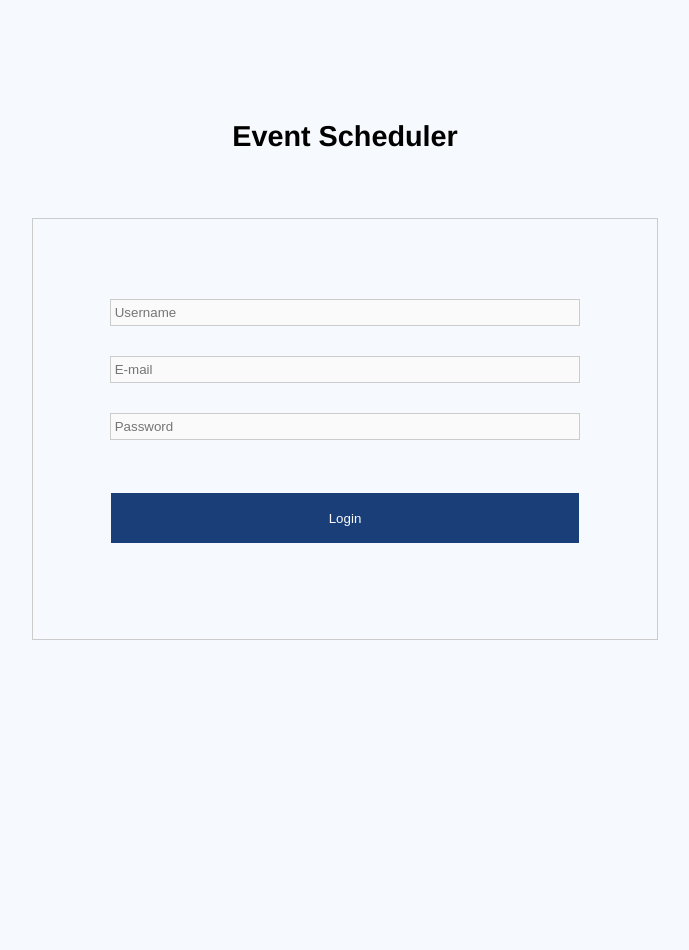
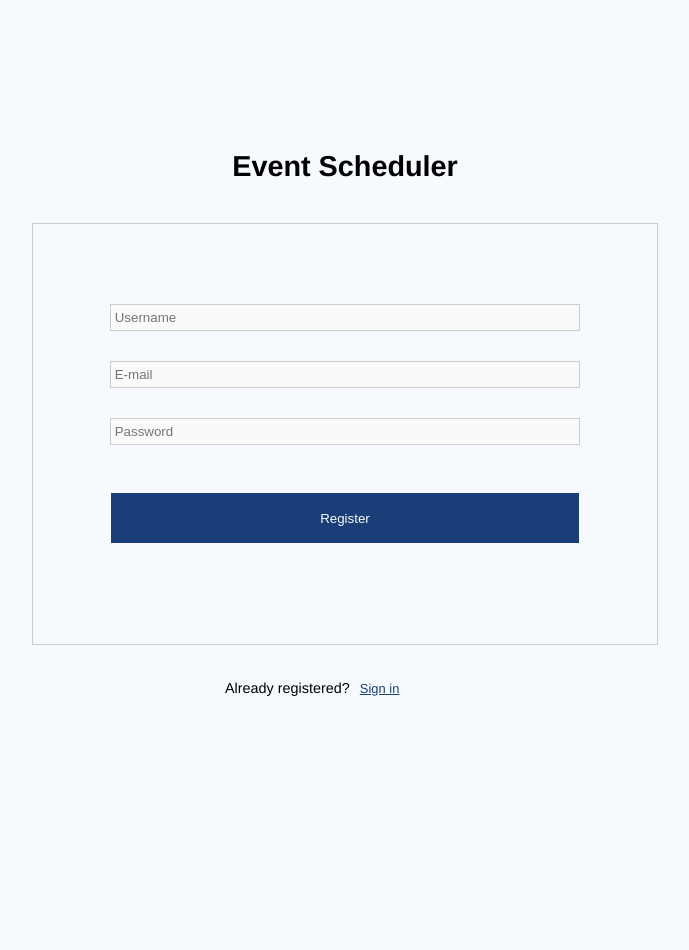
Before and after one commit to KidMongoose/event-scheduler, a Flask app: page / in a window 1280 px wide. Shown: the whole page, without its empty margins (295-984 px from the left). Before the commit the page ends 640 px from the top, so only its background shows below. Run offline with Flask 2, Linux system fonts and the light colour scheme; some libraries are stand-ins or nearby versions.

Commit message:
Added additional templates, edited app.py and stylesheet

```diff
--- a/app.py
+++ b/app.py
@@ -1,4 +1,4 @@
-from flask import Flask, render_template
+from flask import Flask, render_template, session, request
 from flask_pymongo import PyMongo
 from forms import *
 
@@ -9,7 +9,7 @@ mongo = PyMongo(app)
 
 @app.route('/')
 def index():
-   form = LoginForm()
+   form = RegistrationForm()
    return render_template('index.html', form = form)
 
 @app.route('/events')
@@ -33,5 +33,16 @@ def edit_event():
 def settings():
    return render_template('settings.html')
 
+@app.route('/register')
+def register():
+    return render_template('register.html')
+
+@app.route('/signin')
+def signin():
+   login = LoginForm()
+   return render_template('signin.html', login = login)
+
+
+
 if __name__ == '__main__':
    app.run()
--- a/forms.py
+++ b/forms.py
@@ -4,10 +4,16 @@ from wtforms import StringField, PasswordField, DateField, SubmitField
 
 
 class LoginForm(FlaskForm):
+   username_or_email = StringField('Username', [DataRequired()])
+   password = PasswordField('Password', [DataRequired()])
+   submit = SubmitField('Sign in')
+
+class RegistrationForm(FlaskForm):
    username = StringField('Username', [DataRequired()])
-   email =  StringField('E-mail', [DataRequired()])
+   email = StringField('E-mail', [DataRequired()])
    password = PasswordField('Password', [DataRequired()])
-   submit = SubmitField('Login')
+   submit = SubmitField('Register')
+
 
 class EventForm(FlaskForm):
    event_name = StringField('Event name')
--- a/static/js/app.js
+++ b/static/js/app.js
@@ -0,0 +1,9 @@
+$(() => {
+ $('#signin').on('click', (e) => {
+    e.preventDefault();
+    $('#register-form form').fadeOut();
+    $('#register-form').load('/signin')
+  })
+
+
+})
--- a/static/stylesheets/app.css
+++ b/static/stylesheets/app.css
@@ -22,14 +22,14 @@ body {
 .container h1 {
   font: 900 1.8em Helvetica, sans-serif;
   text-align: center;
-  margin-top: 120px;
+  margin-top: 150px;
   color: #000;
 }
 
 form {
  width: 35%;
  height: 20em;
- margin: 65px auto 0 auto;
+ margin: 40px auto 0 auto;
  padding: 50px 0;
  display: block;
  border: 1px solid #ccc;
@@ -49,7 +49,7 @@ form {
 form input[type='submit'] {
  width: 75%;
  height: 50px;
- margin: 5px auto;
+ margin: 0 auto;
  display: block;
  outline: none;
  border: none;
@@ -57,6 +57,46 @@ form input[type='submit'] {
  color: #fafafa;
  cursor: pointer;
 }
+
+.events {
+  width: 50%;
+  height: 50em;
+  margin: 0 auto;
+}
+
+.events h1 {
+  font: 900 1.8em Helvetica, sans-serif;
+  text-align: center;
+  margin-top: 120px;
+  color: #000;
+}
+
+.events ul {
+  margin: 35px 0;
+}
+
+.events li {
+  font: 400 0.9em Helvetica, sans-serif;
+  list-style-type: none;
+  padding: 20px 0 20px 10px;
+  border-bottom: 1px solid rgba(223, 223, 223, 0.5);
+}
+
+#signin {
+  margin: 25px 0 0 10px;
+  text-align: center;
+  font: 500 0.9em Helvetica, sans-serif;
+  color: #1a3e78;
+}
+
+span {
+  margin: 35px auto 0 auto;
+  display: block;
+  width: 25%;
+  height: 4em;
+  font: 200 0.9em Helvetica, sans-serif;
+}
+
 
 @media(max-width: 1920px) {
    form {
--- a/templates/base.html
+++ b/templates/base.html
@@ -10,6 +10,6 @@
 			  src="https://code.jquery.com/jquery-3.4.1.js"
 			  integrity="sha256-WpOohJOqMqqyKL9FccASB9O0KwACQJpFTUBLTYOVvVU="
 			  crossorigin="anonymous"></script>
- <script src="{{ url_for('static', filename='javascript/app.js')}}"></script>
+ <script src="{{ url_for('static', filename='js/app.js')}}"></script>
  </body>
 </html>
--- a/templates/index.html
+++ b/templates/index.html
@@ -2,6 +2,7 @@
 {% block content %}
 <div class="container">
   <h1>Event Scheduler</h1>
+    <div id="register-form">
         <form method="post">
             {{ form.crsf_token }}
             {{ form.username(class="txtFld", placeholder=" Username") }}
@@ -10,4 +11,6 @@
             {{ form.submit() }}
         </form>
     </div>
+   <span>Already registered?<a href="#" id="signin">Sign in</a></span>
+</div>
 {% endblock %}
```
Also changed, not shown: templates/events.html (+10 -5 lines), templates/signin.html (added, +11 -0 lines), templates/register.html (added). Lines whose indentation alone changed are shown as unchanged.
